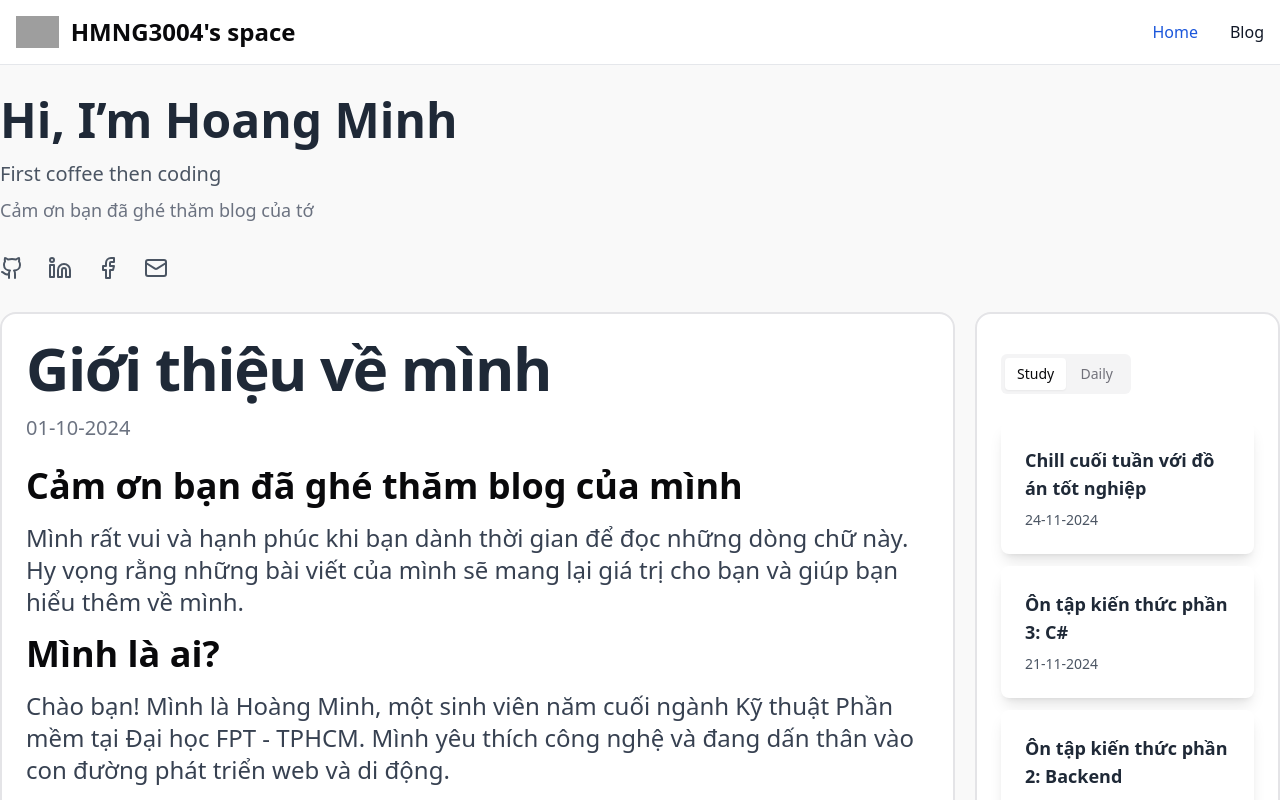
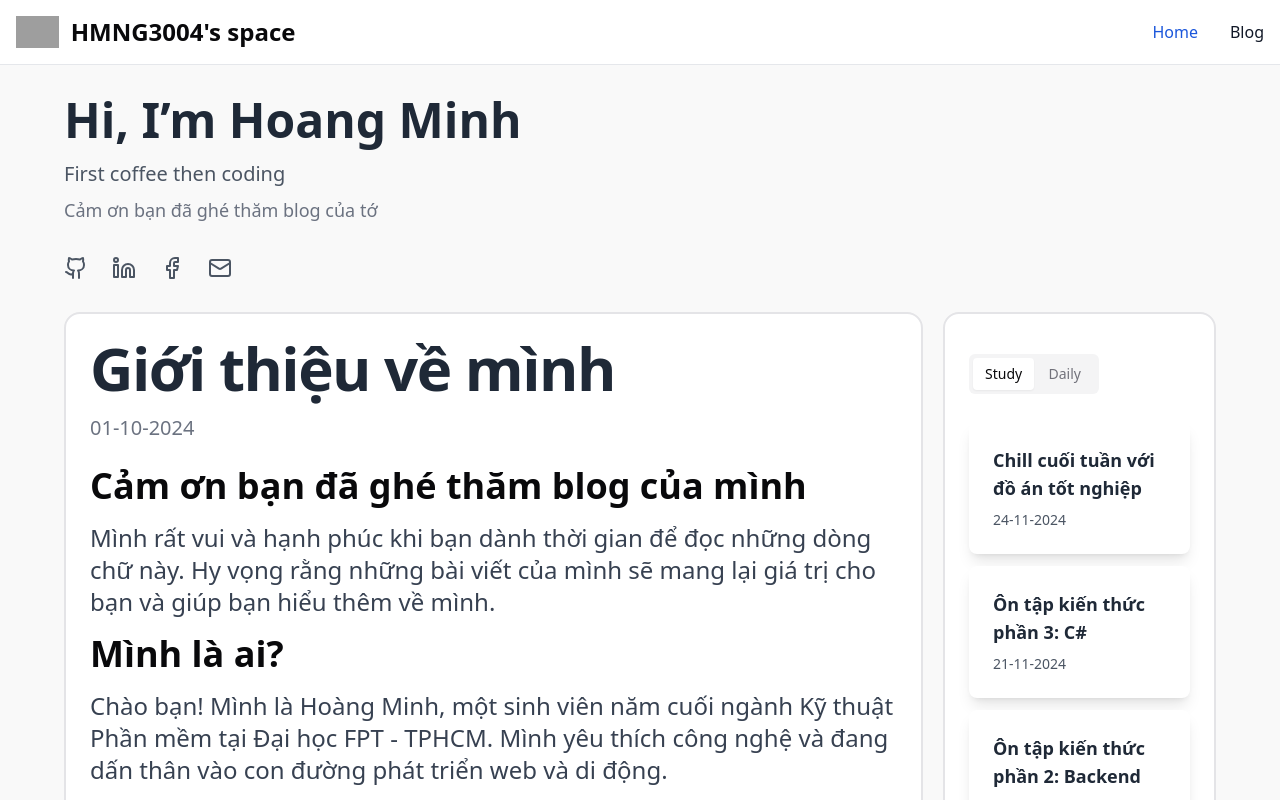
Before and after one commit to HMNG3004/HoangMinh, a React (Vite) app: page / in a window 1280 px wide. Shown: the top 800 px of the page. Built offline with nearby package versions, Linux system fonts and the light colour scheme; grey boxes are pictures that could not be loaded.

Commit message:
update width styling

```diff
--- a/src/app/page/Home/index.tsx
+++ b/src/app/page/Home/index.tsx
@@ -60,8 +60,8 @@ const HomePage: React.FC = () => {
     navigate(`/blog/${slug}`);
   };
   return (
-    <div className="flex flex-col items-start">
-      <div className="text-left">
+    <div className="flex flex-col items-center">
+      <div className="text-left" style={{ width: "90%" }}>
         <h1 className="text-2xl md:text-5xl font-bold text-gray-800">
           Hi, I’m Hoang Minh
         </h1>
@@ -88,7 +88,7 @@ const HomePage: React.FC = () => {
         </div>
       </div>
 
-      <div className="grid grid-cols-12 gap-5 mt-8 ">
+      <div className="grid grid-cols-12 gap-5 mt-8" style={{ width: "90%" }}>
         <div className="col-span-12 md:col-span-9 border-2 rounded-2xl p-6 bg-white">
           <div className="w-full flex justify-center">
             <div className="flex flex-col items-start text-left">
```
